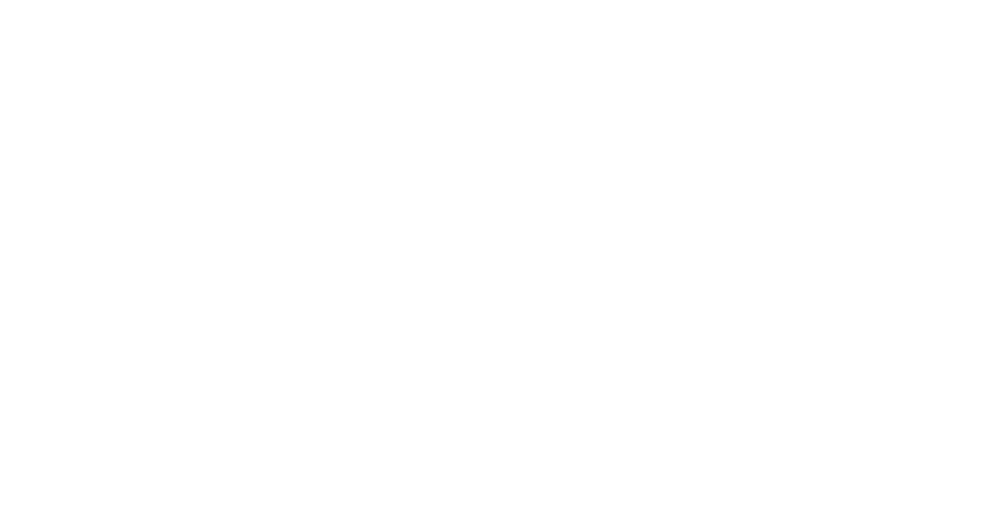
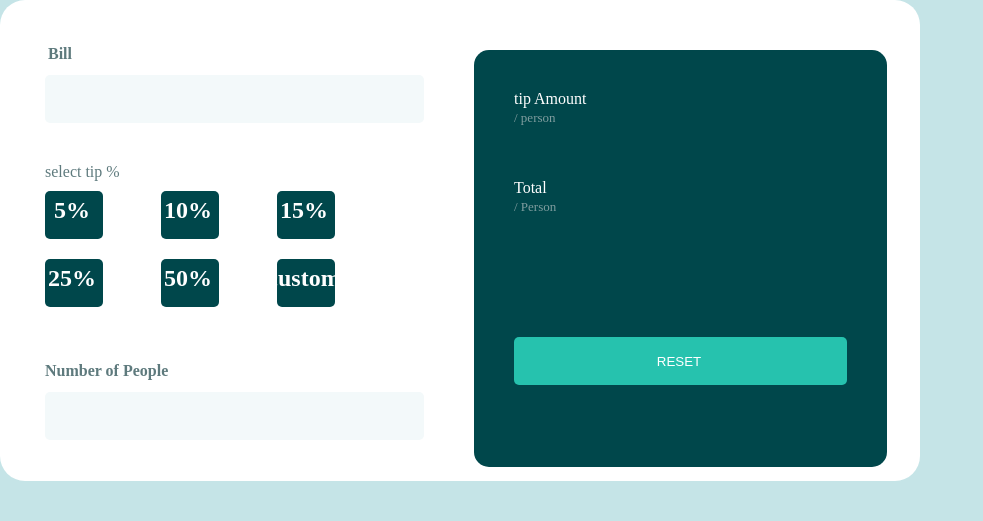
Before and after one commit to sergiojaa/tip-calculator, a plain HTML site: page index.html in a window 1280 px wide. Shown: the whole page, without its empty margins (0-983 px from the left). Drawn offline with Linux system fonts and the light colour scheme.

Commit message:
Add files via upload

```diff
--- a/index.html
+++ b/index.html
@@ -8,5 +8,63 @@
 </head>
 <body>
 
+        <div class="container">
+            <div class="maindiv">
+                <div class="leftside">
+                    <div class="bill-input">
+                        <p class="bill">Bill</p>
+                        <input type="text">
+                    </div>
+                    <div class="tip-percent">
+                        <p>select tip %</p>
+                        <div class="percents">
+                            <div>
+                                <span>5%</span>
+                            </div>
+                            <div>
+                                <span>10%</span>
+                            </div>
+                            <div>
+                                <span>15%</span>
+                            </div>
+                            <div>
+                                <span>25%</span>
+                            </div>
+                            <div>
+                                <span>50%</span>
+                            </div>
+                            <div>
+                                <span>custom    </span>
+                            </div>
+                        </div>
+                    </div>
+                    <div class="numberpeople">
+                        <p>Number of People</p>
+                        <input type="text">
+                    </div>
+
+                </div>
+                <div class="rightside">
+                    <div class="tips">
+                        <p>tip Amount</p>
+                        <span>/ person</span>
+                    </div>
+                    <div class="money-tipamount">
+
+                    </div>
+                    <div class="total">
+                        <p>Total</p>
+                        <span>/ Person</span>
+                    </div>
+                    <div class="money-total">
+
+                    </div>
+                    <button>RESET</button>
+                </div>
+            </div>
+
+        </div>
+
+
 </body>
 </html>
--- a/style.css
+++ b/style.css
@@ -3,3 +3,127 @@
     padding: 0;
     box-sizing: border-box;
 }
+.leftside{
+    height: 417px;
+}
+body{
+    background-color: #c5e4e7;
+}
+.container{
+ width: 920px;
+  height: 481px;
+  border-radius: 25px;
+  background-color: #fff;
+
+}
+.bill{
+    font-size: 16px;
+    font-weight: bold;
+    color: #5e7a7d;
+    padding: 45px 48px 6px;
+}
+.bill-input input{
+    width: 379px;
+  height: 48px;
+  margin: 6px 0 0;
+  padding: 6px 17px 6px 19.3px;
+  border-radius: 5px;
+  background-color: #f3f9fa;
+  border-style: none;
+  margin-left: 45px;
+  margin-bottom: 40px;
+
+}
+.tip-percent p{
+    font-size: 16px;
+    color: #5e7a7d;
+    margin-left: 45px;
+}
+.percents div{
+    width: 117px;
+    height: 48px;
+    margin: 10px 5px ;
+    padding: 6px 10px 6px 6px;
+    border-radius: 5px;
+    background-color: #00474b;
+    display: flex;
+    justify-content: center;
+    align-items: center;
+    width: 50%;
+
+}
+.percents  span{
+    width: 90px;
+    height: 36px;
+    font-size: 24px;
+    font-weight: bold;
+    text-align: center;
+    color: #fff;
+    cursor: pointer;
+}
+.percents {
+    display: grid;
+    grid-template-columns: repeat(3, 1fr);
+    grid-template-rows: repeat(2, 1fr);
+    width: 50%;
+    margin-left: 40px;
+
+}
+.numberpeople p{
+    font-size: 16px;
+    font-weight: bold;
+    color: #5e7a7d;
+    margin-left: 45px;
+    margin-top: 45px;
+    margin-bottom: 6px;
+}
+.numberpeople input{
+    width: 379px;
+    height: 48px;
+  margin: 6px 0 0;
+  padding: 6px 17px;
+  border-radius: 5px;
+  background-color: #f3f9fa;
+  margin-left: 45px;
+  border-style: none;
+}
+.maindiv{
+    display: flex;
+}
+.rightside{
+    width: 50%;
+    height: 417px;
+   margin: 50px;
+    padding: 40px;
+    border-radius: 15px;
+    background-color: #00474b;
+}
+.tips p{
+    font-size: 16px;
+    color: white;
+}
+.tips span{
+    color: #7f9d9f;
+    font-size: 13px;
+
+}
+.total p{
+    font-size: 16px;
+    color: white;
+    margin-top: 53px;
+}
+.total span{
+    color: #7f9d9f;
+    font-size: 13px;
+}
+.rightside button{
+    width: 333px;
+    height: 48px;
+    margin: 122px 0 0;
+    padding: 9px 40px 9px 37px;
+    border-radius: 5px;
+    background-color: #26c2ae;
+    color: WHITE;
+    border-style: none;
+    cursor: pointer;
+}
```
